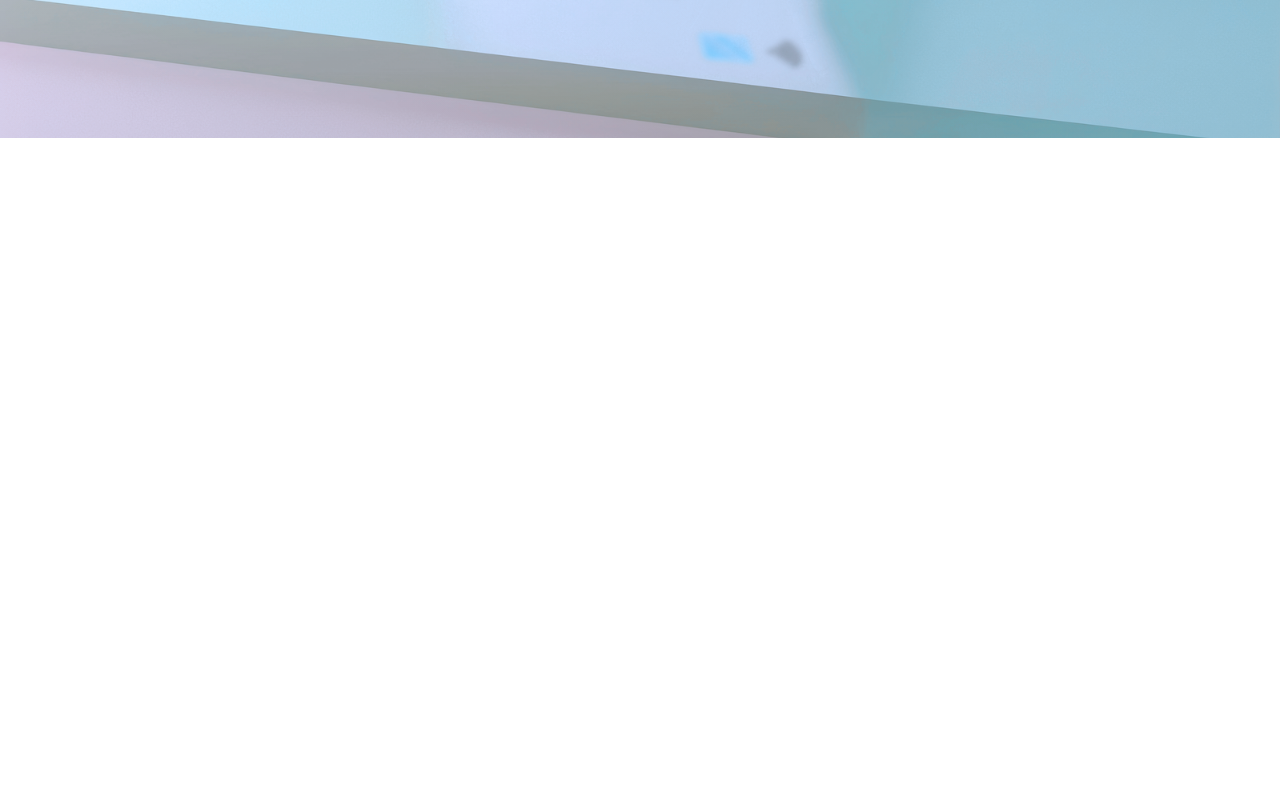
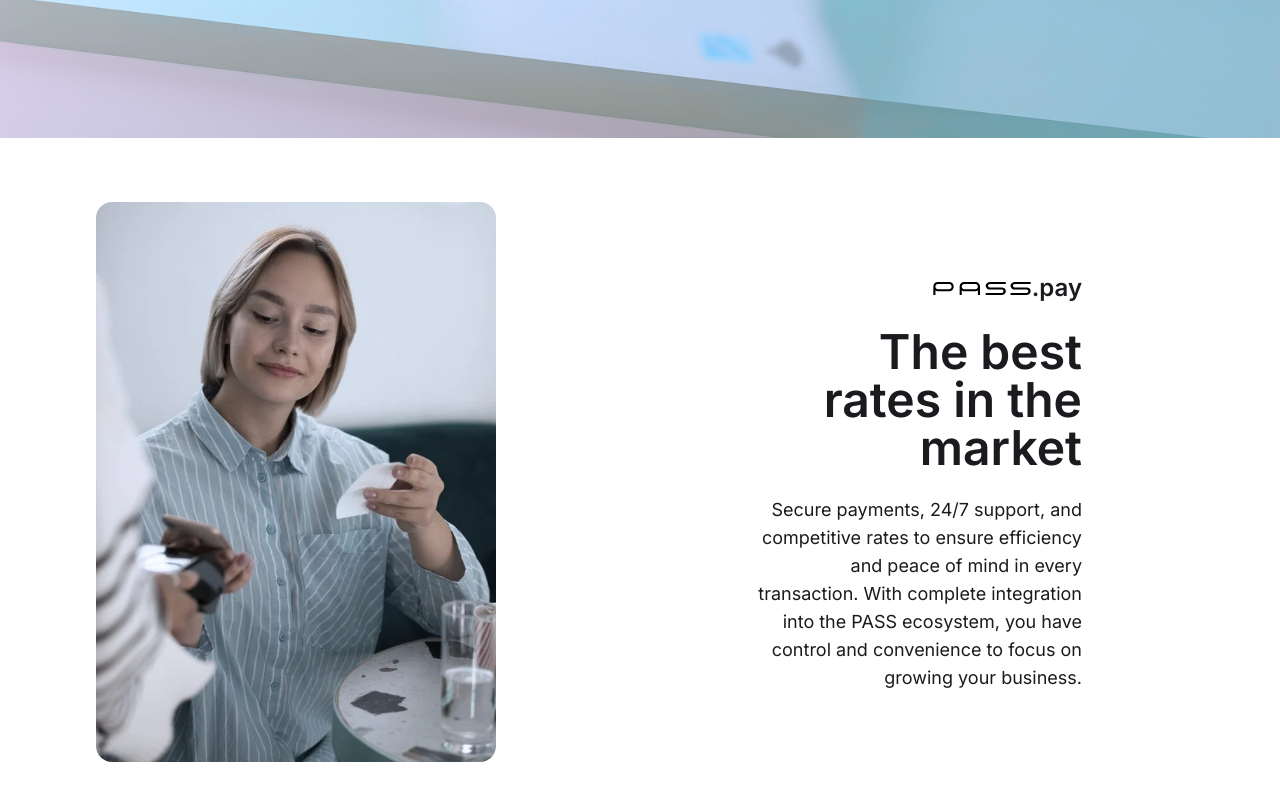
Before and after one commit to itseduardolima/bepass, a Next.js app: page /en in a window 1280 px wide. Shown: the part 5015-5815 px from the top of the page. Before the commit the page ends 5217 px from the top, so only its background shows below. Built offline with nearby package versions, Linux system fonts and the light colour scheme.

Commit message:
feat: Rates section

```diff
--- a/app/[locale]/page.tsx
+++ b/app/[locale]/page.tsx
@@ -4,6 +4,7 @@ import Hero from "@/components/sections/Hero";
 import Partners from "@/components/sections/Partners";
 import PassCardShowcase from "@/components/sections/PassCardShowcase";
 import Plans from "@/components/sections/Plans";
+import Rates from "@/components/sections/Rates";
 import VirtualStore from "@/components/sections/VirtualStore";
 
 export default function HomePage() {
@@ -16,6 +17,7 @@ export default function HomePage() {
       <VirtualStore />
       <Plans />
       <PassCardShowcase />
+      <Rates />
     </>
   );
 }
--- /dev/null
+++ b/components/sections/Rates.tsx
@@ -0,0 +1,42 @@
+import Image from 'next/image';
+import { useTranslations } from 'next-intl';
+import PaymentPerson from '@/public/assets/images/payment-person.webp';
+import PassLogo from '@/public/assets/images/logo.svg';
+
+export default function Rates() {
+  const t = useTranslations('rates');
+
+  return (
+    <section id="payments" className="pb-36 px-5 lg:px-0">
+      <div className="max-w-7xl mx-auto grid grid-cols-1 lg:grid-cols-2 gap-8 items-center">
+        <div className="order-2 lg:order-1 lg:ml-24">
+          <Image
+            src={PaymentPerson}
+            alt={t('image_alt')}
+            width={400}
+            height={500}
+            className="w-full h-auto max-w-[400px] rounded-2xl object-cover mx-auto lg:mx-0"
+          />
+        </div>
+        <div className="order-1 lg:order-2 flex flex-col gap-6 max-w-[330px] lg:ml-24 mx-auto lg:mx-0">
+          <div className="flex items-center justify-end">
+            <Image
+              src={PassLogo}
+              alt="PASS logo"
+              width={100}
+              height={33}
+              className="w-24 lg:w-[100px] h-auto"
+            />
+            <span className="text-2xl font-semibold text-primary">.pay</span>
+          </div>
+          <h2 className="text-3xl lg:text-5xl font-semibold text-primary text-right leading-tight">
+            {t('title')}
+          </h2>
+          <p className="text-base lg:text-lg text-primary text-right">
+            {t('description')}
+          </p>
+        </div>
+      </div>
+    </section>
+  );
+}
--- a/messages/en.json
+++ b/messages/en.json
@@ -89,5 +89,10 @@
     "save": "Save",
     "best_deal": "Best deal",
     "extra_months": "+3 EXTRA months"
+  },
+  "rates": {
+    "title": "The best rates in the market",
+    "description": "Secure payments, 24/7 support, and competitive rates to ensure efficiency and peace of mind in every transaction. With complete integration into the PASS ecosystem, you have control and convenience to focus on growing your business.",
+    "image_alt": "Person using PASS card"
   }
 }
--- a/messages/es.json
+++ b/messages/es.json
@@ -89,5 +89,10 @@
     "save": "Ahorre",
     "best_deal": "Mejor oferta",
     "extra_months": "+3 meses EXTRA"
+  },
+  "rates": {
+    "title": "Las mejores tarifas del mercado",
+    "description": "Pagos seguros, soporte 24/7 y tarifas competitivas para garantizar eficiencia y tranquilidad en cada transacción. Con integración completa al ecosistema PASS, tienes control y practicidad para enfocarte en el crecimiento de tu negocio.",
+    "image_alt": "Persona usando tarjeta PASS"
   }
 }
--- a/messages/pt.json
+++ b/messages/pt.json
@@ -89,5 +89,10 @@
     "save": "Economize",
     "best_deal": "Melhor oferta",
     "extra_months": "+3 meses EXTRA"
+  },
+  "rates": {
+    "title": "As melhores taxas do mercado",
+    "description": "Pagamentos seguros, suporte 24/7 e taxas competitivas para garantir eficiência e tranquilidade em cada transação. Com integração completa ao ecossistema PASS, você tem controle e praticidade para focar no crescimento do seu negócio.",
+    "image_alt": "Pessoa utilizando cartão PASS"
   }
 }
```
Also changed, not shown: public/assets/images/payment-person.webp (added).
